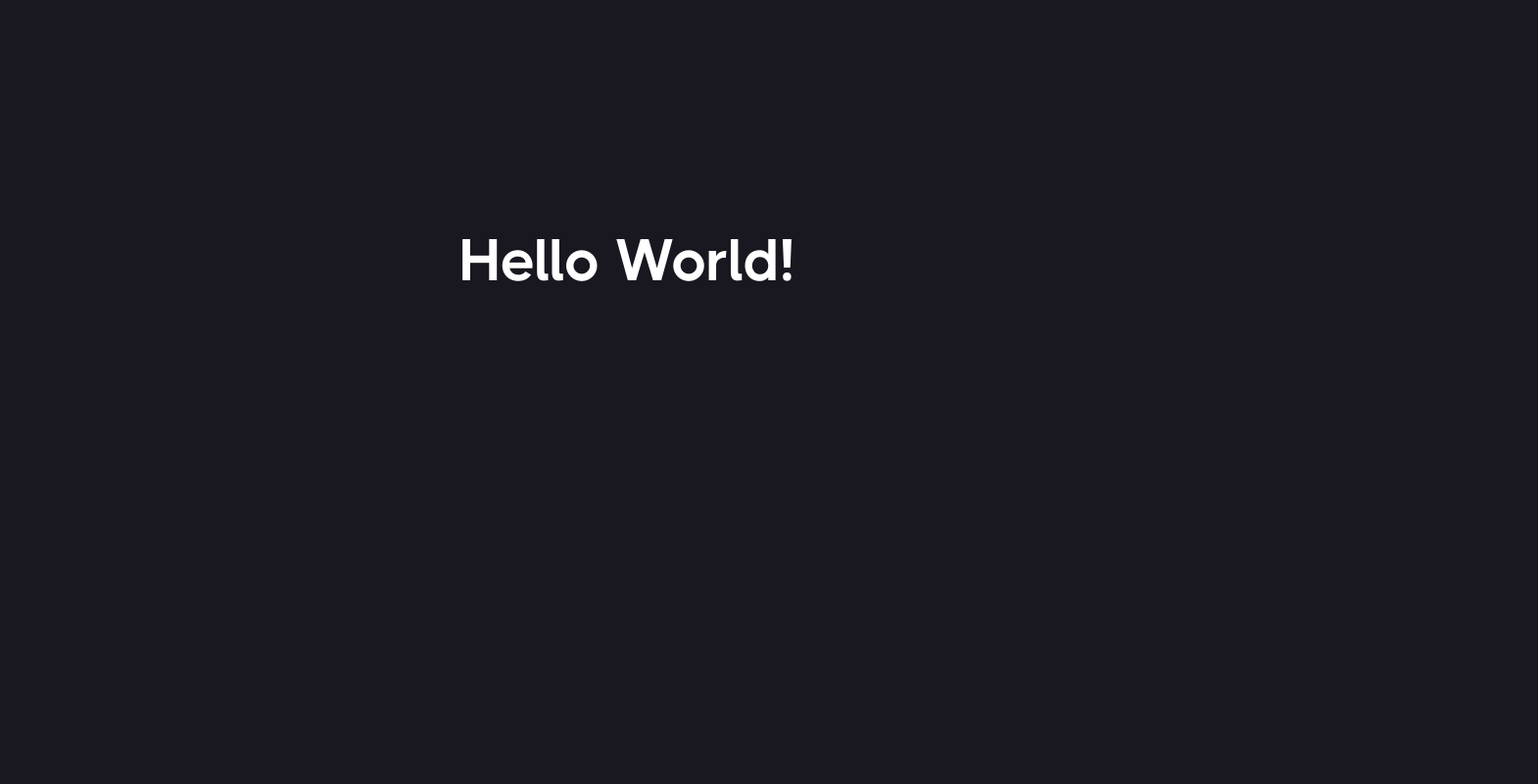
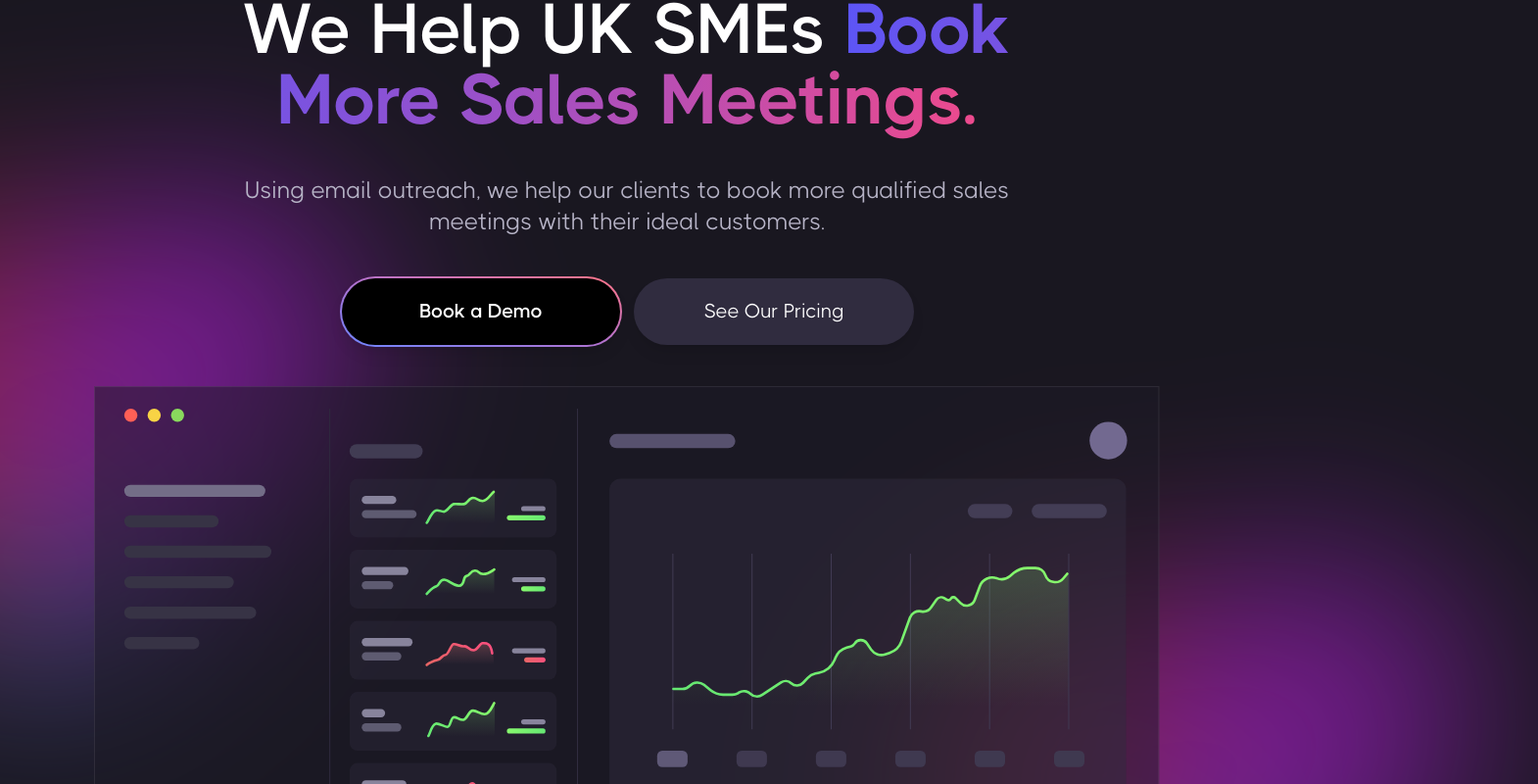
Before and after one commit to ArnabTo/prospectiv-io, a Next.js app: page / in a window 1280 px wide. Shown: the part 250-1050 px from the top of the page at 98% size, 1570 px wide, since content can reach past the window. Before the commit the page ends 916 px from the top, so only its background shows below. Built offline with nearby package versions, Linux system fonts and the light colour scheme.

Commit message:
added hero section

```diff
--- a/src/app/(app)/page.tsx
+++ b/src/app/(app)/page.tsx
@@ -1,14 +1,10 @@
 'use client';
-import { motion } from "framer-motion"
+import Hero from "@/components/hero/Hero";
+
 export default function Home() {
   return (
-    <motion.div
-      initial={{ opacity: 0 }}
-      animate={{ opacity: 1 }}
-      exit={{ opacity: 0 }}
-      transition={{ duration: 1 }}
-      className="flex min-h-screen flex-col items-center justify-center">
-      <h1 className="text-6xl font-extrabold">Hello World!</h1>
-    </motion.div>
+    <>
+       <Hero />
+    </>
   );
 }
--- a/src/components/hero/Hero.tsx
+++ b/src/components/hero/Hero.tsx
@@ -1,10 +1,43 @@
+import Link from "next/link";
+import HeroBg from '@/public/assets/herobg.svg';
+import Image from "next/image";
 
 const Hero = () => {
     return (
-        <div className="max-w-7xl mx-auto">
-            <div>
-                <h1>Get a reliable flow of qualified B2B leads</h1>
-                <p>Say goodbye to slow sales months. Sopro's multi-channel outreach service starts conversations with your ideal clients, so you can focus on selling more.</p>
+        <div className="max-w-7xl mx-auto relative">
+            <div className="w-full lg:w-3/4 text-center mx-auto space-y-10 px-10 pt-32">
+                <h1 className="md:text-6xl lg:text-7xl font-bold">We Help UK SMEs <br className="hidden md:block lg:hidden"></br>  <span className="text-transparent bg-clip-text bg-gradient-to-l from-[#ED4A8D] to-[#5C55F6] bg-opacity-50 font-extrabold">Book More Sales <br className="hidden md:block lg:hidden"></br> Meetings.</span></h1>
+                <p className="text-2xl text-[#b7b4c7] font-medium">Using email outreach, we help our clients to book more qualified sales meetings with their ideal customers.</p>
+                <div className="w-full md:w-3/4 lg:w-4/6 mx-auto flex flex-col md:flex-row justify-center items-center gap-3 space-y-3 md:space-y-0">
+                    <div className="w-full flex rounded-full mx-auto bg-gradient-to-tr from-[#6f86ff] via-[#b372ce] to-[#ff7586] p-[2px] shadow-lg duration-300 transform group-hover:scale-105">
+                        <Link href="" className="flex-1 font-bold text-xl bg-black px-10 lg:px-16 py-5 rounded-full">
+                            Book a Demo
+                        </Link>
+                    </div>
+                    <div className="w-full flex rounded-full mx-auto shadow-lg duration-300 transform group-hover:scale-105">
+                        <Link href="" className="flex-1 font-medium text-xl bg-[#302c3f]  px-10 lg:px-16 py-5 rounded-full">
+                           See Our Pricing
+                        </Link>
+                    </div>
+                </div>
+
+            </div>
+
+
+            <div className="relative mt-10">
+              <Image className="w-full max-w-[85%] mx-auto z-10" src={HeroBg} width={500} height={500} alt="HeroBg"/>
+                {/* Gradient Blurs */}
+                <div className="opacity-[0.5] blur-[100px] w-full max-w-[44%] min-h-[74%] absolute -top-60 -left-24 lg:-left-52 -z-10 animate-spin-slow transition-all">
+                    <div className="bg-[#6f86ff] absolute rounded-full w-[70%] min-w-[70%] min-h-[70%] max-h-[70%] top-0 right-0"></div>
+                    <div className="bg-[#fe316f] absolute rounded-full w-[70%] min-w-[70%] min-h-[70%] max-h-[70%] bottom-0 right-0"></div>
+                    <div className="bg-[#d220ff] absolute rounded-full w-[70%] min-w-[70%] min-h-[70%] max-h-[70%]"></div>
+                </div>
+                <div className="opacity-[0.5] blur-[100px] w-full max-w-[44%] min-h-[74%] absolute bottom-28 -right-10 lg:bottom-6 lg:-right-52 -z-10 animate-spin-slow transition-all">
+                    <div className="bg-[#6f86ff] absolute rounded-full w-[70%] min-w-[70%] min-h-[70%] max-h-[70%] top-0 right-0"></div>
+                    <div className="bg-[#fe316f] absolute rounded-full w-[70%] min-w-[70%] min-h-[70%] max-h-[70%] bottom-0 right-0"></div>
+                    <div className="bg-[#d220ff] absolute rounded-full w-[70%] min-w-[70%] min-h-[70%] max-h-[70%]"></div>
+                </div>
+
             </div>
         </div>
     );
--- a/tailwind.config.ts
+++ b/tailwind.config.ts
@@ -49,6 +49,9 @@ const config: Config = {
   				'5': 'hsl(var(--chart-5))'
   			}
   		},
+		animation: {
+			'spin-slow': 'spin 15s linear infinite',
+		},
   		borderRadius: {
   			lg: 'var(--radius)',
   			md: 'calc(var(--radius) - 2px)',
```
Also changed, not shown: src/public/assets/herobg.png (added), src/public/assets/herobg.svg (added).
